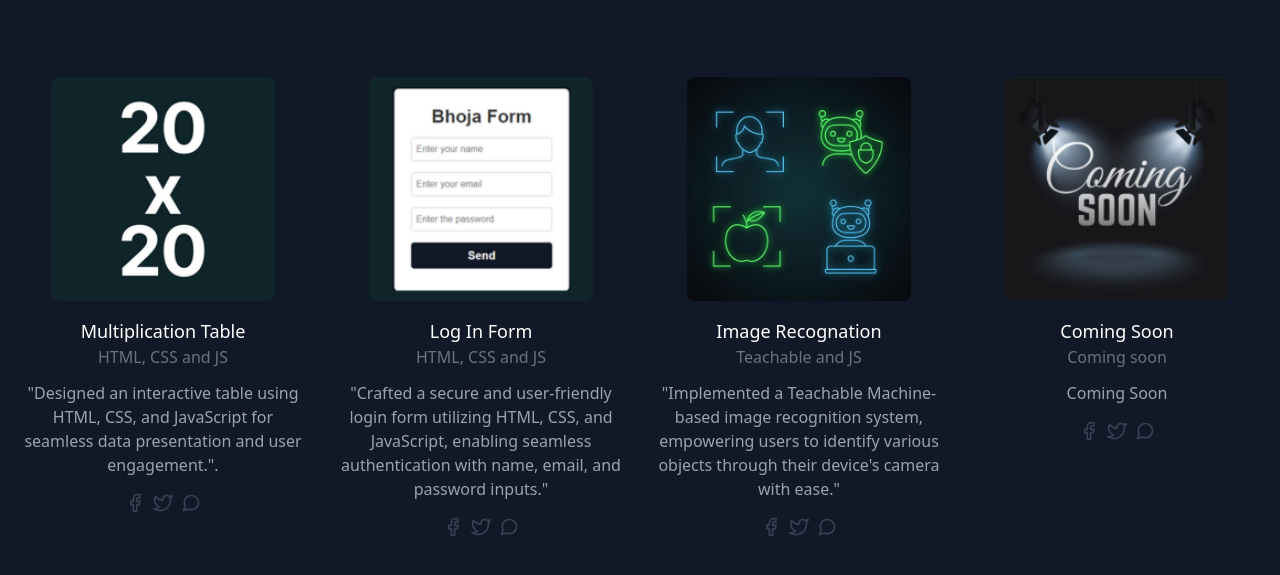
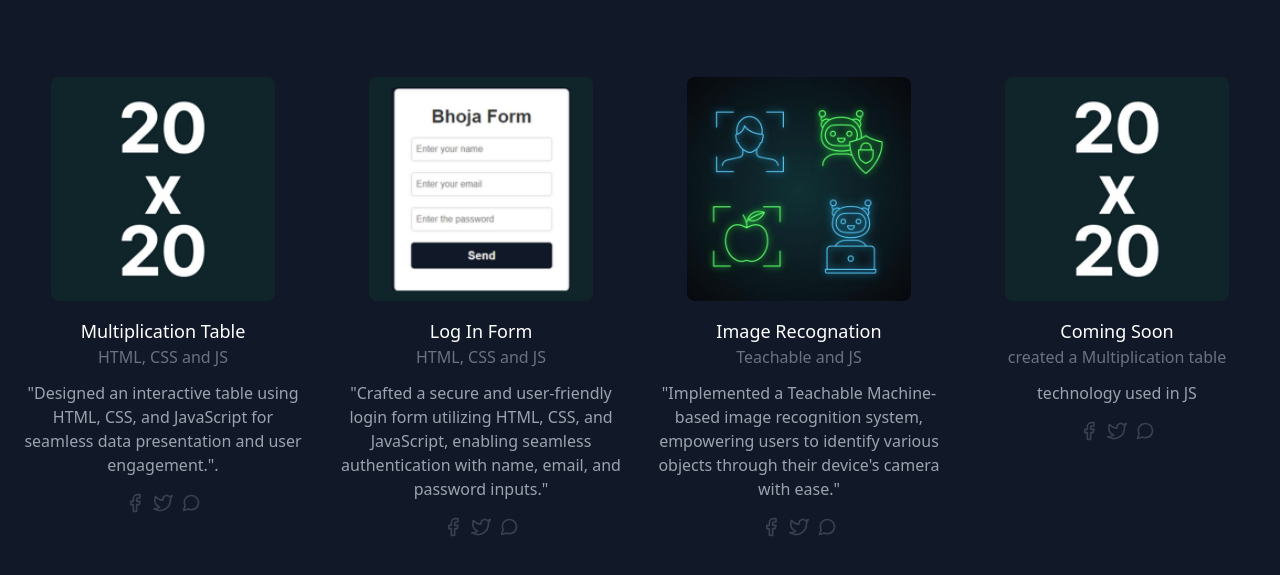
Before and after one commit to BhojaByte/HTML-AIC, a plain HTML site: page project.html in a window 1280 px wide. Shown: the part 199-774 px from the top of the page. Drawn offline with nearby package versions, Linux system fonts and the light colour scheme.

Commit message:
Update project.html

```diff
--- a/project.html
+++ b/project.html
@@ -111,12 +111,12 @@
         </div>
         <div class="p-4 lg:w-1/4 md:w-1/2">
           <div class="h-full flex flex-col items-center text-center">
-            <a href="">
-            <img alt="team" class="flex-shrink-0 rounded-lg w-full h-56 object-cover object-center mb-4" src="coming soon.png">
+            <a href="jsclass/multiplication table/jstable.html">
+            <img alt="team" class="flex-shrink-0 rounded-lg w-full h-56 object-cover object-center mb-4" src="table.png">
             <div class="w-full">
               <h2 class="title-font font-medium text-lg text-white">Coming Soon</h2>
-              <h3 class="text-gray-500 mb-3">Coming soon</h3>
-              <p class="mb-4">Coming Soon</p>
+              <h3 class="text-gray-500 mb-3">created a Multiplication table</h3>
+              <p class="mb-4">technology used in JS</p>
             </a>
               <span class="inline-flex">
                 <a class="text-gray-700">
```
